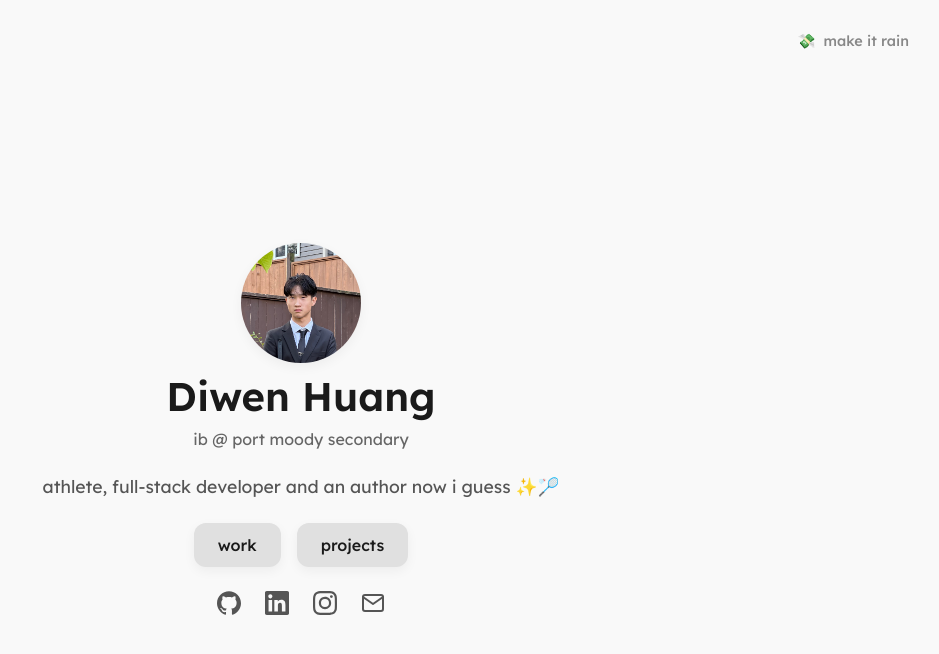
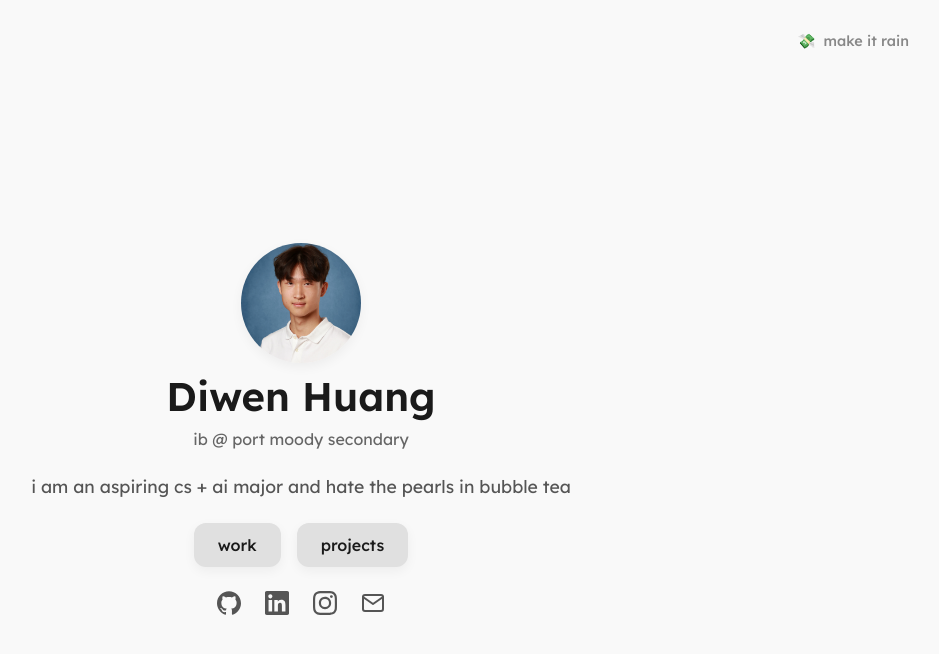
Before and after one commit to diwenne/diwenhuang, a React (Vite) app: page / in a window 1280 px wide. Shown: the top 654 px of the page, without its empty margins (339-1278 px from the left). Built offline with nearby package versions, Linux system fonts and the light colour scheme.

Commit message:
new header n headshot

```diff
--- a/src/pages/Home.tsx
+++ b/src/pages/Home.tsx
@@ -1,6 +1,6 @@
 import { useState } from 'react';
 import { Link } from 'react-router-dom';
-import ProfilePic from '../assets/me.jpg';
+import ProfilePic from '../assets/headshot.jpg';
 import { SiGithub, SiLinkedin, SiInstagram } from 'react-icons/si';
 import { FiMail } from 'react-icons/fi';
 import Ballpit from '../components/Ballpit';
@@ -46,7 +46,7 @@ function Home() {
         <h1>Diwen Huang</h1>
         <p className="subheader">ib @ port moody secondary</p>
         <p className="description">
-          athlete, full-stack developer and an author now i guess ✨🏸
+          i am an aspiring cs + ai major and hate the pearls in bubble tea
         </p>
         <div className="nav-buttons">
           <Link to="/work" className="btn">
```
Also changed, not shown: src/assets/headshot.jpg (added).
